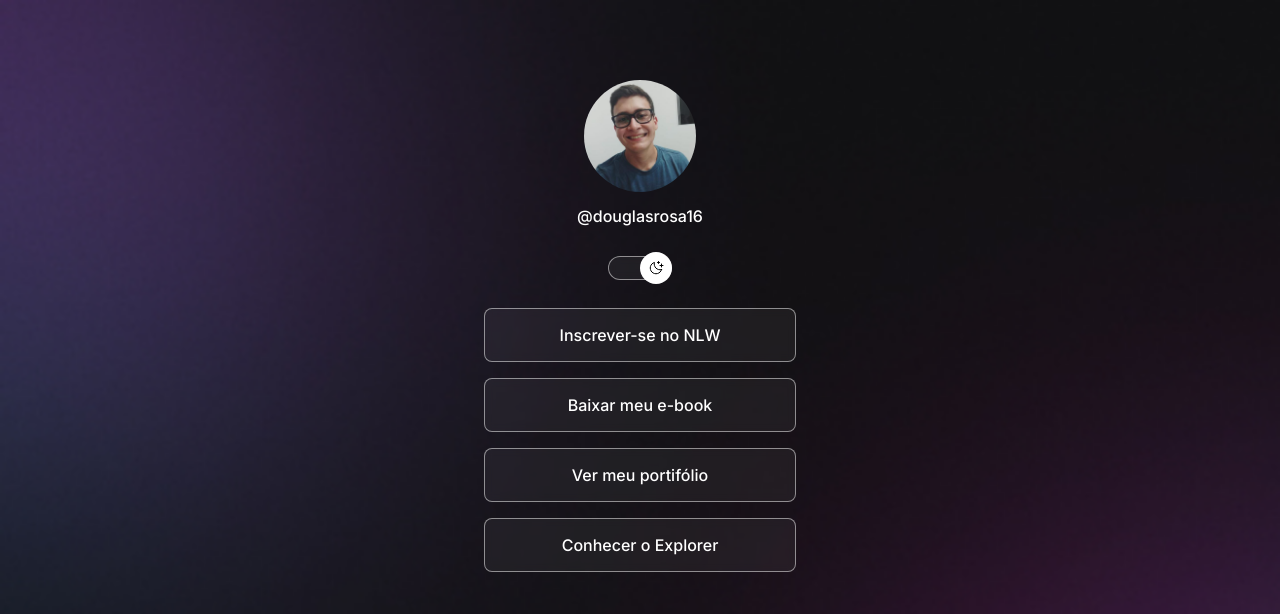
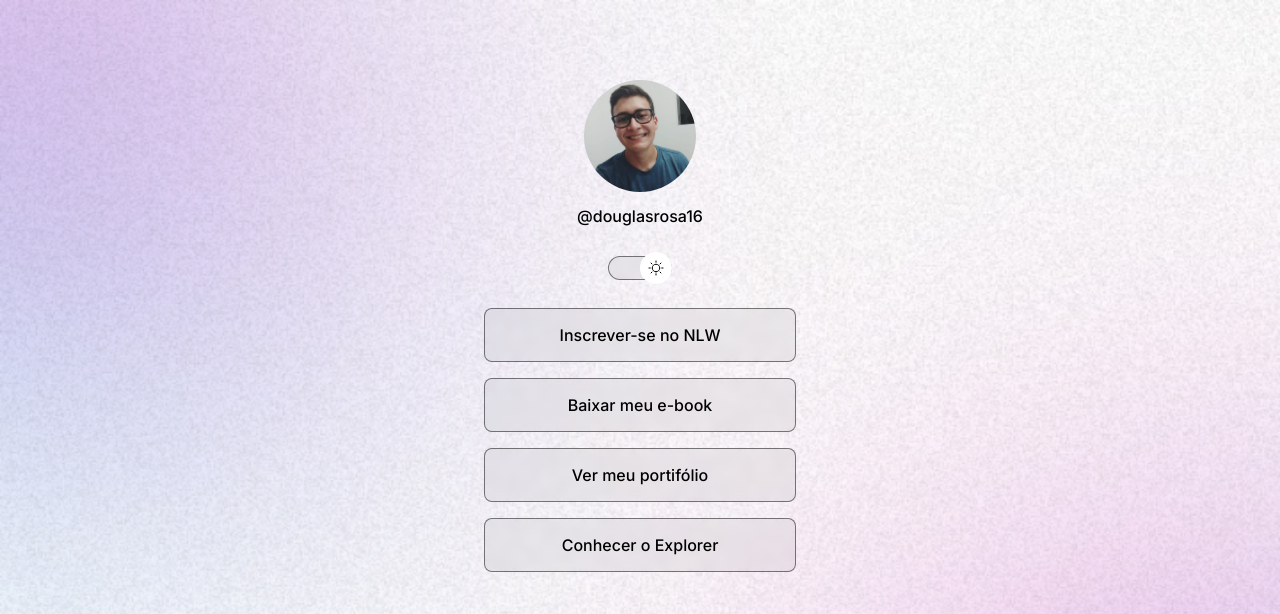
Before and after one commit to douglasrosa16/portifolio, a plain HTML site: page projeto-01/index.html in a window 1280 px wide. Shown: the top 614 px of the page. Drawn offline with nearby package versions, Linux system fonts and the light colour scheme.

Commit message:
feat: ajuste script

```diff
--- a/projeto-01/index.html
+++ b/projeto-01/index.html
@@ -1,5 +1,5 @@
 <!DOCTYPE html>
-<html lang="pt-br" class="dark" >
+<html lang="pt-br" class="light" >
   <head>
     <link rel="preconnect" href="https://fonts.googleapis.com" />
     <link rel="preconnect" href="https://fonts.gstatic.com" crossorigin />
--- a/projeto-01/script.js
+++ b/projeto-01/script.js
@@ -1,11 +1,17 @@
 function toggleMode(){
   const html = document.documentElement;
 
-  // if(html.classList.contains('light')){
-  //   html.classList.remove('light')
-  // }else{
-  //   html.classList.add('light')
-  // }
+  html.classList.toggle('light'); //Procura a propriedade e troca ela, colocando ou removendo
 
-  html.classList.toggle('light'); //Procura a propriedade e troca ela, colocando ou removendo
+  //Pegar a tag img
+  const img = document.querySelector('#profile img');
+
+  if(html.classList.contains('light')){
+    img.setAttribute('src','./assets/avatar-light.png'); /*Aqui pode mudar a imagem */
+    img.setAttribute('alt','Imagem de Douglas sorrindo com Camisa Azul '); /*Aqui pode mudar a imagem */
+  }else{
+    img.setAttribute('src','./assets/avatar.png')
+  }
+
+
 }
--- a/projeto-01/style.css
+++ b/projeto-01/style.css
@@ -83,7 +83,7 @@ body * {
   /*nesse caso o switch é pai dele e ele é o relativo, então o button respeita o switch*/
   position: absolute;
   z-index: 1;/*muda a posição do elemento, começa do zero e vários níveis como camadas*/
-  right: 0; /*máximo a direita*/
+  left: 0; /*máximo a esquerda*/
   transform: translateY(-50%); /*movimenta o elemento pra cima ou para baixo*/
   top: 50%; /*muda a posição do elemento vericalmente*/
 }
```
